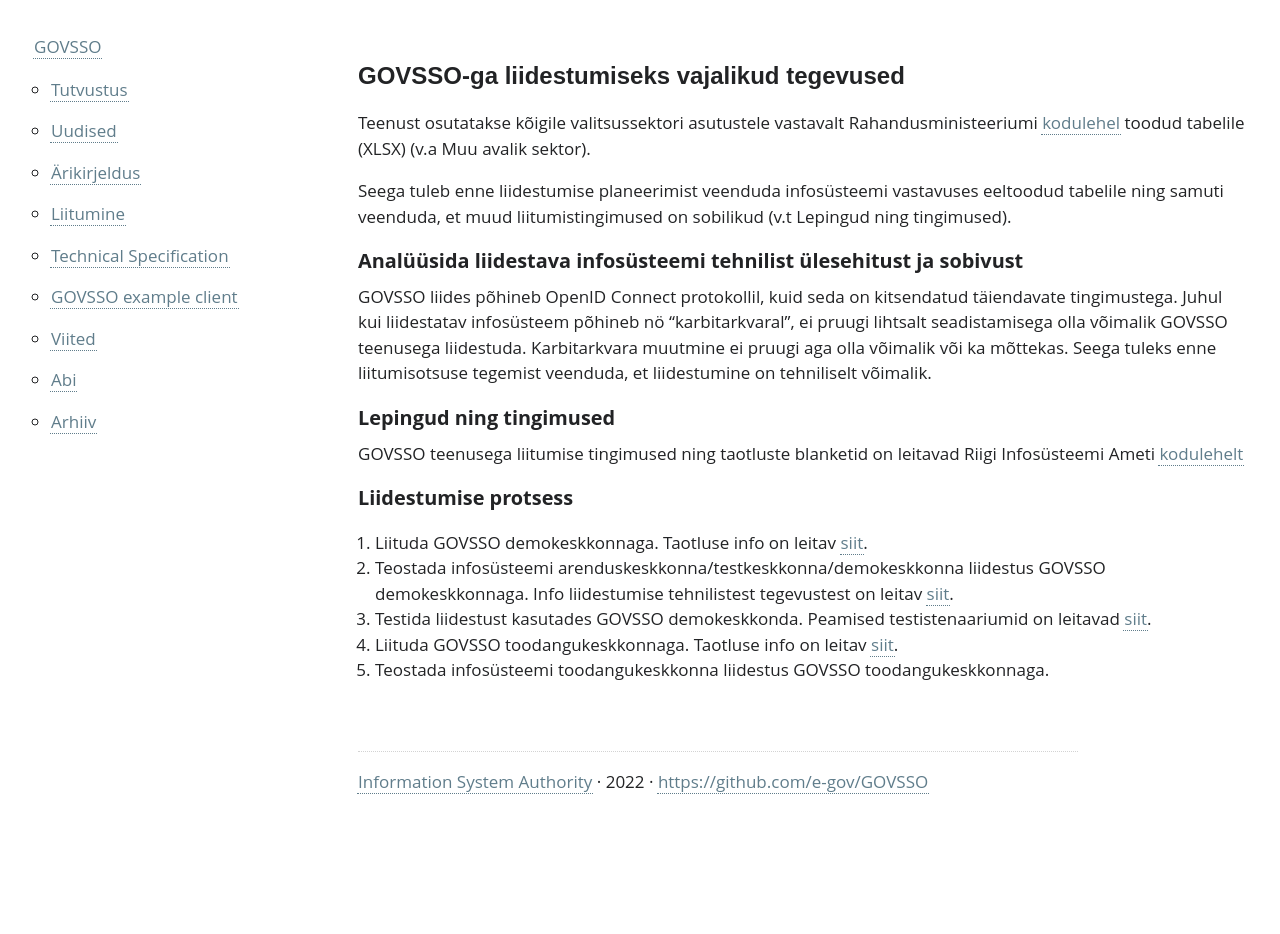
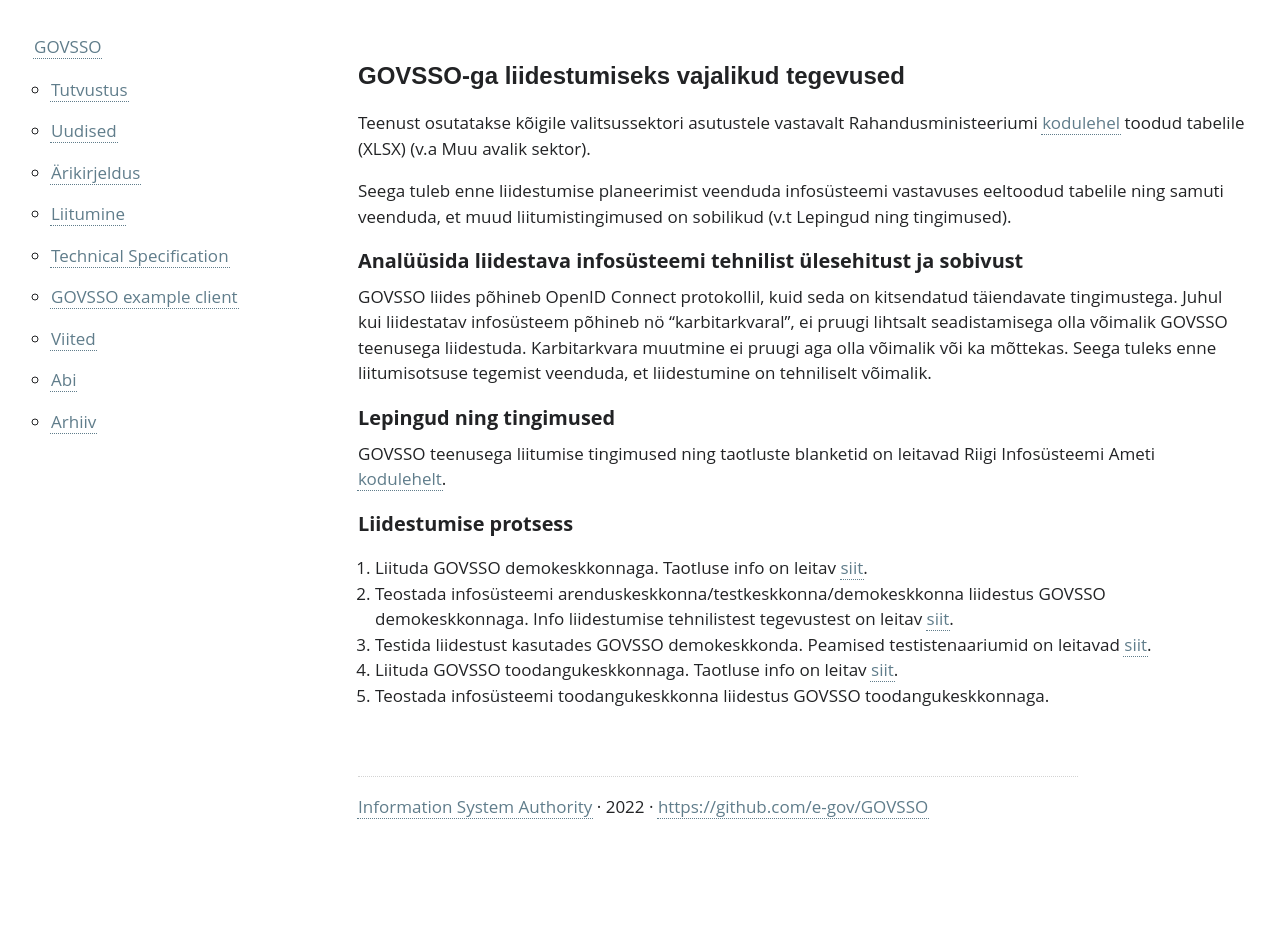
Before and after one commit to e-gov/GOVSSO, a Jekyll site: the page built from Application.md, in a window 1280 px wide. Built offline with Jekyll 4.4.1, drawn with Linux system fonts in a browser that asks for light colours; our own code applies the rules of GitHub Pages for plain Markdown files.

```diff
--- a/Application.md
+++ b/Application.md
@@ -15,7 +15,7 @@ Karbitarkvara muutmine ei pruugi aga olla võimalik või ka mõttekas. Seega tul
 
 ## Lepingud ning tingimused
 
-GOVSSO teenusega liitumise tingimused ning taotluste blanketid on leitavad Riigi Infosüsteemi Ameti [kodulehelt](https://www.ria.ee/et/riigi-infosusteem/eid/partnerile.html#govsso)
+GOVSSO teenusega liitumise tingimused ning taotluste blanketid on leitavad Riigi Infosüsteemi Ameti [kodulehelt](https://www.ria.ee/et/riigi-infosusteem/eid/partnerile.html#govsso).
 
 ## Liidestumise protsess
 
```
